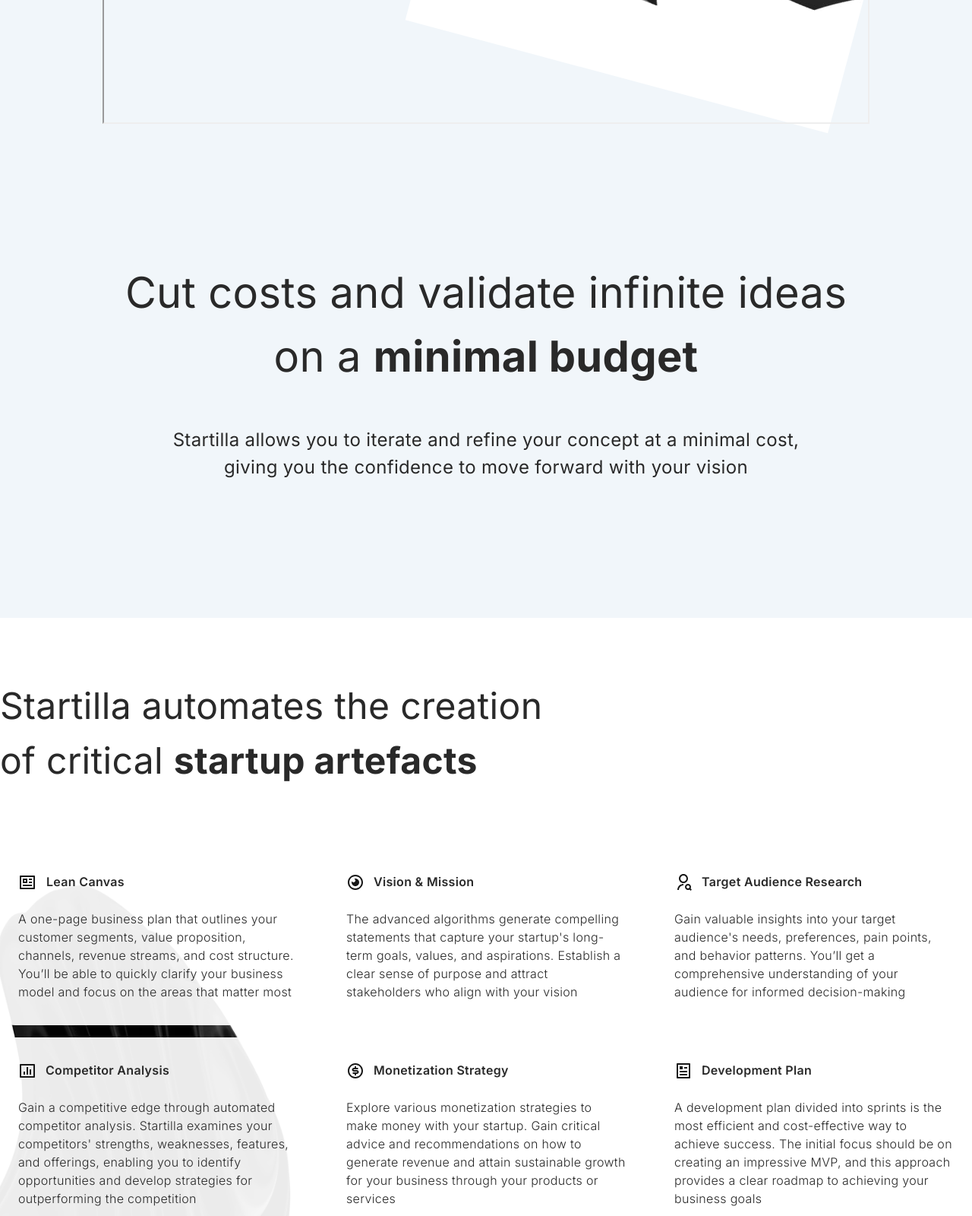
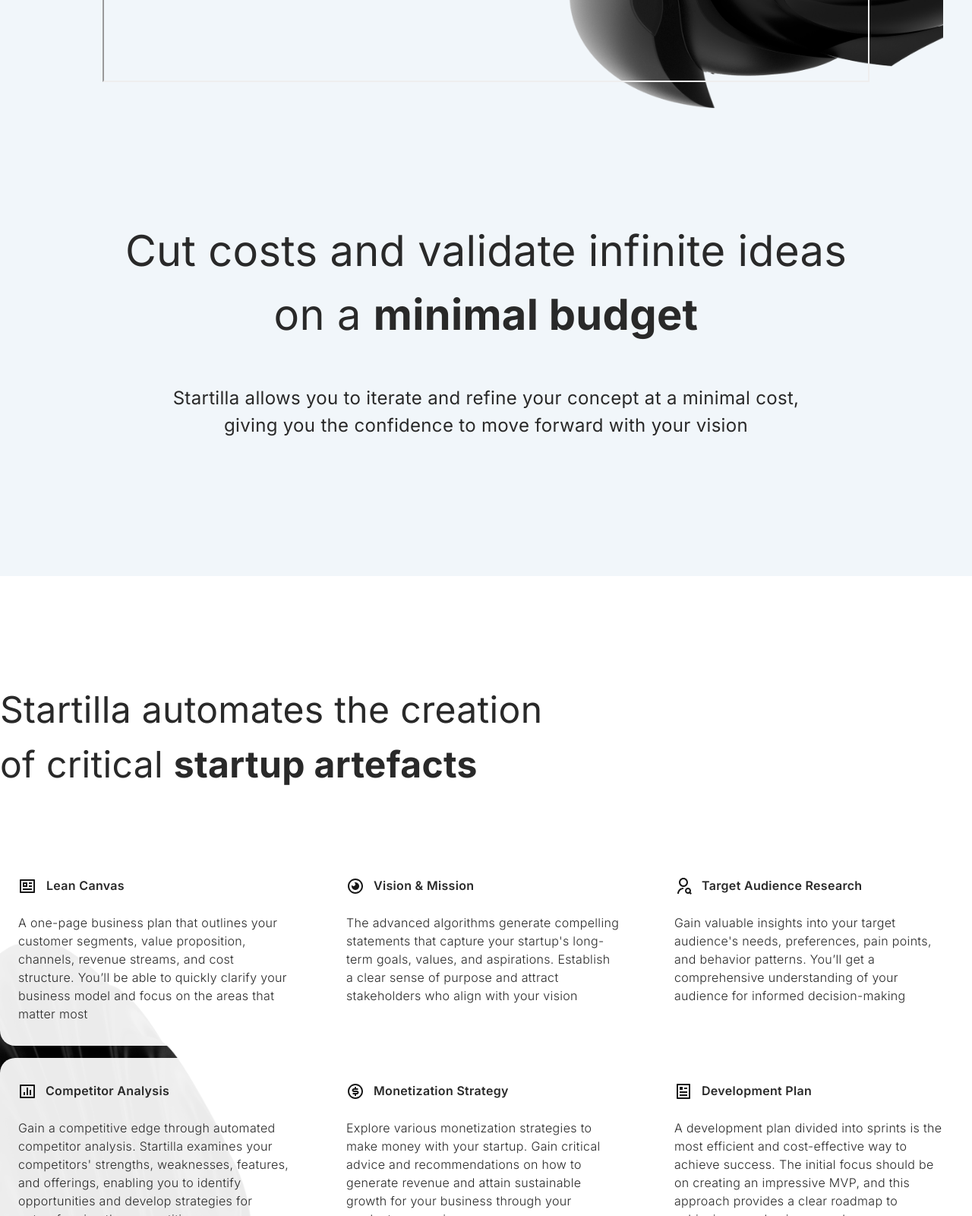
Before and after one commit to Lytvynenko-Oleksandr/Startilla, a plain HTML site: page index.html in a window 1280 px wide. Shown: the part 1200-2800 px from the top of the page at 76% size. Drawn offline with nearby package versions, Linux system fonts and the light colour scheme.

Commit message:
update change

```diff
--- a/index.html
+++ b/index.html
@@ -37,7 +37,7 @@
     <main>
 
         <section class="hero section container-color" id="hero">
-            <div class="overlya">
+            <div class="overlay">
                 <div class=" container">
                     <h1 class="hero-title">AI-powered <span class="special-title">business development</span> stage for
                         your
@@ -64,7 +64,7 @@
         </section>
 
         <section class="startup-artefacts section" id="artefacts">
-            <div class="overlya-artefacts">
+            <div class="overlay-artefacts">
                 <div class="container">
                     <h2 class="title-artefacts">Startilla automates the creation of critical <span
                             class="special-title">startup
@@ -248,7 +248,7 @@
                     <ul class="agencies-list list">
                         <li class="item">
                             <div class="ideas-decoration">
-                                <div class="ideas-thumb">
+                                <div class="ideas-first-thumb">
                                     <img src="./images/team_collaboration.svg" />
                                     <h3 class="ideas-title">Team Collaboration</h3>
                                 </div>
--- a/styles.css
+++ b/styles.css
@@ -32,7 +32,7 @@ a {
 }
 
 .section {
-    padding-top: 120px;
+    padding-top: 180px;
 }
 
 .container {
@@ -46,7 +46,7 @@ a {
     background-color: var(--background-color);
 }
 
-.overlya {
+.overlay {
     position: relative;
     z-index: 1;
     overflow: hidden;
@@ -54,21 +54,21 @@ a {
     margin-bottom: -100px;
 }
 
-.overlya::before {
+.overlay::before {
     content: "";
     position: absolute;
-    top: 20%;
-    right: 5%;
-    width: 45%;
-    height: 45%;
-    background-image: url(./images/hero_@1x.jpg);
-    background-size: cover;
+    top: 12%;
+    right: 3%;
+    width: 52%;
+    height: 68%;
+    background-image: url(./images/bg_image_hero.png);
+    background-size: contain;
     background-position: center;
-    transform: rotate(15deg);
+    background-repeat: no-repeat;
     z-index: -1;
 }
 
-.overlya-artefacts {
+.overlay-artefacts {
     position: relative;
     z-index: 1;
     overflow: hidden;
@@ -76,16 +76,17 @@ a {
     margin-bottom: -100px;
 }
 
-.overlya-artefacts::before {
+.overlay-artefacts::before {
     content: "";
     position: absolute;
-    top: 30%;
-    left: -1%;
-    width: 40%;
-    height: 70%;
-    background-image: url(./images/artefacts_@2x.jpg);
-    background-size: cover;
+    top: 33%;
+    left: -15%;
+    width: 60%;
+    height: 73%;
+    background-image: url(./images/bg_image_artefacts.png);
+    background-size: contain;
     background-position: center;
+    background-repeat: no-repeat;
     z-index: -1;
 }
 
@@ -142,7 +143,7 @@ a {
     text-align: center;
     width: 1064px;
     color: var(--color-title);
-    padding-top: 165px;
+   margin-top: 50px;
     margin-bottom: 50px;
 }
 
@@ -232,13 +233,17 @@ a {
 }
 
 .works-text {
+    font-size: 16px;
+    font-family: Inter;
     font-weight: 300;
-    font-size: 16px;
-    line-height: 1.5;
+    line-height: 24px;
+    letter-spacing: 0.32px;
+    width: 360px;
 }
 
 .examples {
     width: 416px;
+    height: 254px;
     border-radius: 20px;
     background: rgba(255, 255, 255, 0.92);
     padding-left: 24px;
@@ -319,6 +324,16 @@ a {
     font-size: 16px;
     line-height: 1.2;
     margin-left: 12px;
+}
+
+.ideas-first-thumb {
+    display: flex;
+    align-items: center;
+    width: 524px;
+    border-radius: 20px;
+    padding-left: 24px;
+    padding-top: 32px;
+    padding-bottom: 32px;
 }
 
 .ideas-thumb {
```
Also changed, not shown: images/artefacts_@1x .jpg (deleted), images/artefacts_@2x.jpg (deleted), images/bg_image_artefacts.png (added), images/bg_image_hero.png (added), images/hero_@1x.jpg (deleted), images/hero_@2x .jpg (deleted).
